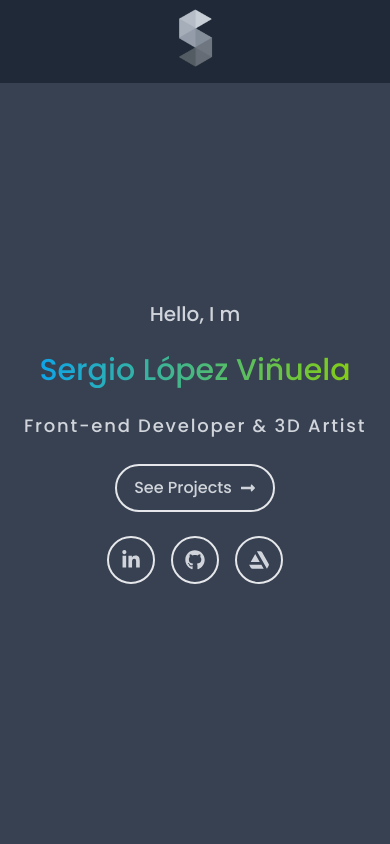
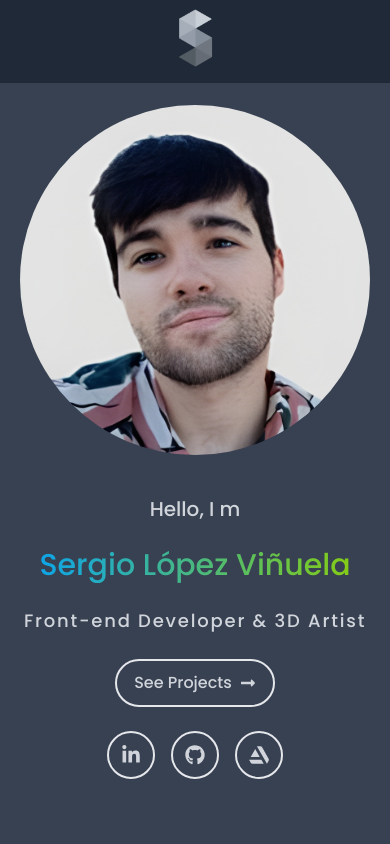
Before and after one commit to pinnick29/portfoliosergio, a Next.js app: page / in a window 390 px wide. Shown: the top 844 px of the page. Built offline with nearby package versions, Linux system fonts and the light colour scheme.

Commit message:
layout finally final fix

```diff
--- a/components/common/project.js
+++ b/components/common/project.js
@@ -4,8 +4,8 @@ const Project = ({ image, name, description,icon1,icon2}) => {
         <div className='flex mx-auto my-auto group '>
             <div className= " flex  gap-y-2 py-6 rounded-lg flex-col mx-auto justify-center items-center border-2 border-gray-400 max-w-xs md:max-w-5xl lg:max-w-7xl  bg-gray-300  space-y-auto ">
                 <div className=" flex items-center justify-center text-gray-700 " >{image}</div>
-                <p className="flex justify-center text-2xl text-gray-700 max-w-96 md:max-w-xl ">{name}</p>
-                <p className="flex justify-center text-md text-gray-800 px-6 max-w-96 md:max-w-lg ">{description}</p>
+                <p className="flex justify-center text-xl ms:text-2xl text-gray-700 max-w-96 md:max-w-xl ">{name}</p>
+                <p className="flex justify-center text-md ms:text-lg text-gray-800 px-6 max-w-96 md:max-w-lg ">{description}</p>
 
                 <div className="flex justify-center items-center text-gray-700 gap-10 ">
                     <div>{icon1}</div>
--- a/components/contact.js
+++ b/components/contact.js
@@ -1,50 +1,74 @@
-import Image from "next/image"
-import {FaLongArrowAltRight,FaLinkedinIn,FaGithub,FaArtstation} from 'react-icons/fa'
+import Image from 'next/image'
+import {
+  FaLongArrowAltRight,
+  FaLinkedinIn,
+  FaGithub,
+  FaArtstation
+} from 'react-icons/fa'
 
-
-import Button from "./common/button"
+import Button from './common/button'
 
 const myLoader = () => {
   return `/AHgcQvGj_4x.jpg`
 }
 
-
 const Contact = () => {
   return (
-      <div id='contact' className='flex justify-center items-center  h-screen ' >
-            <div className='flex flex-col items-center gap-y-6 justify-center pt-10  border-gray-300 '>
-                <p className="text-xl">Hello, I m</p>
-                <p className=' text-3xl lg:text-5xl lg:h-20 text-transparent bg-clip-text bg-gradient-to-r from-sky-500 to to-lime-500'>Sergio López Viñuela</p>
-                <p className='tracking-widest  md:text-xl text-lg'>Front-end Developer & 3D Artist</p>
-                <div className="flex justify-center items-center flex-col md:flex-row gap-6 cursor-pointer">
-                    <div className="flex h-12 justify-center items-center w-40 border-2 gap-x-2 hover:bg-gray-600 rounded-full">
+    <div
+      id='contact'
+      className='flex flex-col-reverse md:flex-row justify-center items-center  h-screen '
+    >
+      <div className='flex flex-col items-center gap-y-6  justify-center  md:pt-10  border-gray-300 '>
+        <p className='text-xl'>Hello, I m</p>
+        <p className=' text-3xl lg:text-5xl lg:h-20 text-transparent bg-clip-text bg-gradient-to-r from-sky-500 to to-lime-500'>
+          Sergio López Viñuela
+        </p>
+        <p className='tracking-widest  md:text-xl text-lg'>
+          Front-end Developer & 3D Artist
+        </p>
+        <div className='flex justify-center items-center flex-col md:flex-row gap-6 cursor-pointer'>
+          <div className='flex h-12 justify-center items-center w-40 border-2 gap-x-2 hover:bg-gray-600 rounded-full'>
             <p>See Projects</p>
-                        <FaLongArrowAltRight/>
+            <FaLongArrowAltRight />
           </div>
-                    <div className="flex gap-4">
-                        <Button
-                            icon={<FaLinkedinIn size={20}/>}
-                        />
-                        <Button
-                            icon={<FaGithub size={20}/>}
-                        />
-                        <Button
-                            icon={<FaArtstation size={20}/>}
-                        />
+          <div className='flex gap-4'>
+            <a
+              href='https://www.linkedin.com/in/sergio-l%C3%B3pez-vi%C3%B1uela-251464213/'
+              target='_blank'
+              className=' border-2 rounded-full p-3 hover:bg-gray-600'
+            >
+              <FaLinkedinIn size={20} />
+            </a>
+            <a
+              href='https://github.com/pinnick29'
+              target='_blank'
+              className=' border-2 rounded-full p-3 hover:bg-gray-600'
+            >
+              <FaGithub size={20} />
+            </a>
+            <a
+              href='https://www.artstation.com/ubdb880fd'
+              target='_blank'
+              className=' border-2 rounded-full p-3 hover:bg-gray-600'
+            >
+              <FaArtstation size={20} />
+            </a>
           </div>
         </div>
       </div>
-            <div className="hidden md:flex justify-center items-center md:gap-20 m-10">
-                { <Image
-                    className="rounded-full"
+      <div className='flex justify-center items-center max-w-s max-h-s md:max-h-2xl md:max-w-2xl m-10'>
+        {
+          <Image
+            className='rounded-full'
             loader={myLoader}
-                    src= {'/AHgcQvGj_4x.jpg'}
-                    alt="Picture of the author"
+            src={'/AHgcQvGj_4x.jpg'}
+            alt='Picture of the author'
             width={350}
             height={350}
             layout='fixed'
             objectFit='cover'
-                />  }
+          />
+        }
       </div>
     </div>
   )
--- a/components/hero.js
+++ b/components/hero.js
@@ -4,7 +4,7 @@ const Hero = () => {
     return (
       <section id = "about-section">
         <div id='hero' className='bg-gray-300 pt-16' >
-          <div className=' flex flex-col md:flex-row items-center max-w-2xl lg:max-w-5xl mx-auto py-10 justify-center'>
+          <div className=' flex flex-col md:flex-row items-center max-w-2xl lg:max-w-5xl mx-auto md:py-10 gap-10 justify-center'>
             <div className=" flex-col space-y-3 w-2/3  h-auto py-8 rounded-3xl   ">
               <p className="text-gray-700 py-4 text-3xl"> <span className="font-bold text-sky-500">Work with a </span>problem solver</p>
 
--- a/components/projects.js
+++ b/components/projects.js
@@ -50,9 +50,9 @@ const myLoader12 =() => {
 const Projects = () => {
     return (
       <section id='projects' className="bg-gray-300 pt-16 ">
-          <p className="flex text-center justify-center mx-auto max-w-2xl lg:max-w-5xl text-5xl md:text-6xl  pt-14  pb-8 text-gray-700">
+          <p className="flex text-center justify-center mx-auto max-w-2xl lg:max-w-5xl text-3xl md:text-6xl  pt-14  pb-8 text-gray-700">
               Featured Projects</p>
-          <p className="flex  justify-center mx-auto text-4xl pb-14 text-gray-700">
+          <p className="flex  justify-center mx-auto text-xl md:text-4xl pb-14 text-gray-700">
           Mobile Applications</p>
           <div className=" flex justify-center items-center p-8 ">
             <div className="grid grid-cols-1 md:grid-cols-2 gap-10 ">
@@ -73,7 +73,7 @@ const Projects = () => {
         ArchViz Projects</p>
 
         <div className=" flex justify-center items-center p-8">
-            <div className="grid grid-cols-1 md:grid-cols-1 gap-y-10 w-96 md:w-auto text-gray-700">
+            <div className="grid grid-cols-1 md:grid-cols-1 gap-y-10  md:w-auto text-gray-700">
             <div >
                   <Project
                     image={
--- a/components/skills.js
+++ b/components/skills.js
@@ -9,7 +9,7 @@ const Skills = ( {name, icon}) => {
     return (
       <section id = "skills-section">
         <div id='skills' className="bg-gray-300  pt-16 ">
-          <p className="flex flex-col md:flex-row items-center justify-center text-center md:text-left mx-auto text-6xl pt-14 text-gray-700">I use Techs in Demand</p>
+          <p className="flex flex-col md:flex-row items-center justify-center text-center md:text-left mx-auto text-3xl md:text-6xl pt-14 text-gray-700">I use Techs in Demand</p>
           <div className='max-w-5xl mx-auto py-20 flex flex-row md:flex-col  lg:flex-row justify-center items-center gap-20 md:gap-y-20 '>
             <div className=" flex flex-col md:flex-row justify-center gap-20 items-center">
               <Skill name={'React'} icon={<FaReact></FaReact>} />
```
Lines whose indentation alone changed are shown as unchanged.
